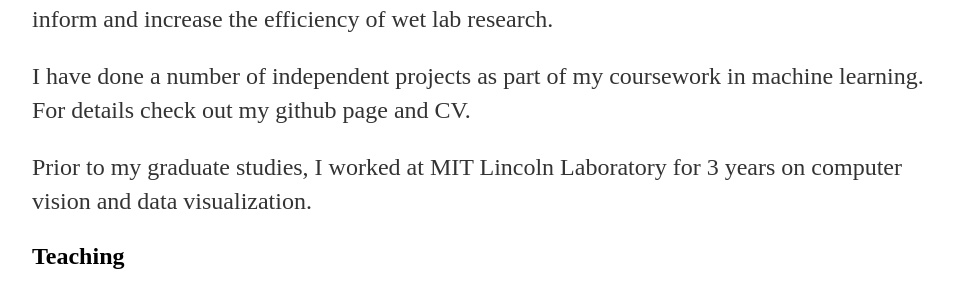
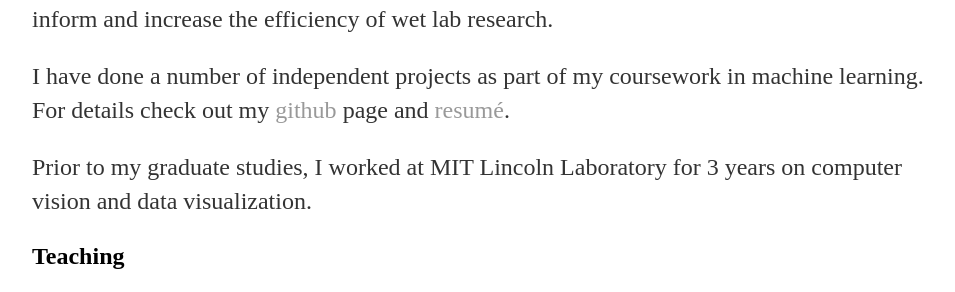
Before and after one commit to chmccreery/chmccreery.github.io, a Jekyll site: the page built from index.html, in a window 1280 px wide. Shown: the part 815-1107 px from the top of the page, without its empty margins (160-1115 px from the left). Built offline with Jekyll 4.4.1, drawn with Linux system fonts in a browser that asks for light colours.

Commit message:
Update index.html

```diff
--- a/index.html
+++ b/index.html
@@ -10,7 +10,8 @@ title: Clara McCreery
 	<h2>Projects</h2>
 	<p>My research, advised by <a href=https://cs.stanford.edu/people/chrismre/>Christopher Ré</a>, focuses on weak supervision, multi-task learning, and applications to genomics.
 		I am particularly passionate about using machine learning to inform and increase the efficiency of wet lab research.
-	<p>I have done a number of independent projects as part of my coursework in machine learning. For details check out my github page and CV.</p>
+	<p>I have done a number of independent projects as part of my coursework in machine learning.
+		For details check out my <a href=https://github.com/chmccreery>github</a> page and <a href="/cv/Resume_Jan_2019.pdf">resumé</a>.</p>
 	<p>Prior to my graduate studies, I worked at MIT Lincoln Laboratory for 3 years on computer vision and data visualization.</p>
 	<h2>Teaching</h2>
 	<p>As a course assistant for CS110: Principles of Computer Systems, I taught students about filesystems, multi-processing, threading, signal handling, and distributed computing.
```
